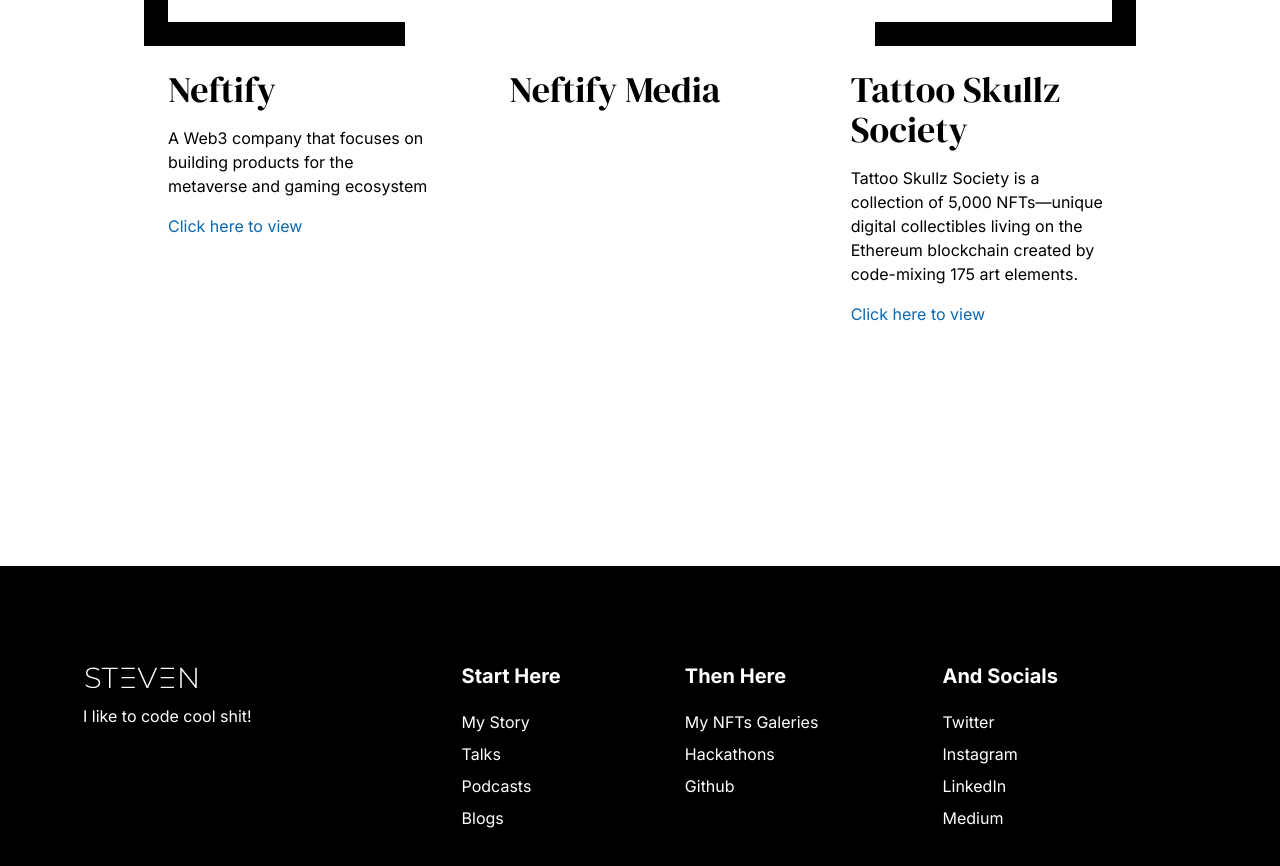
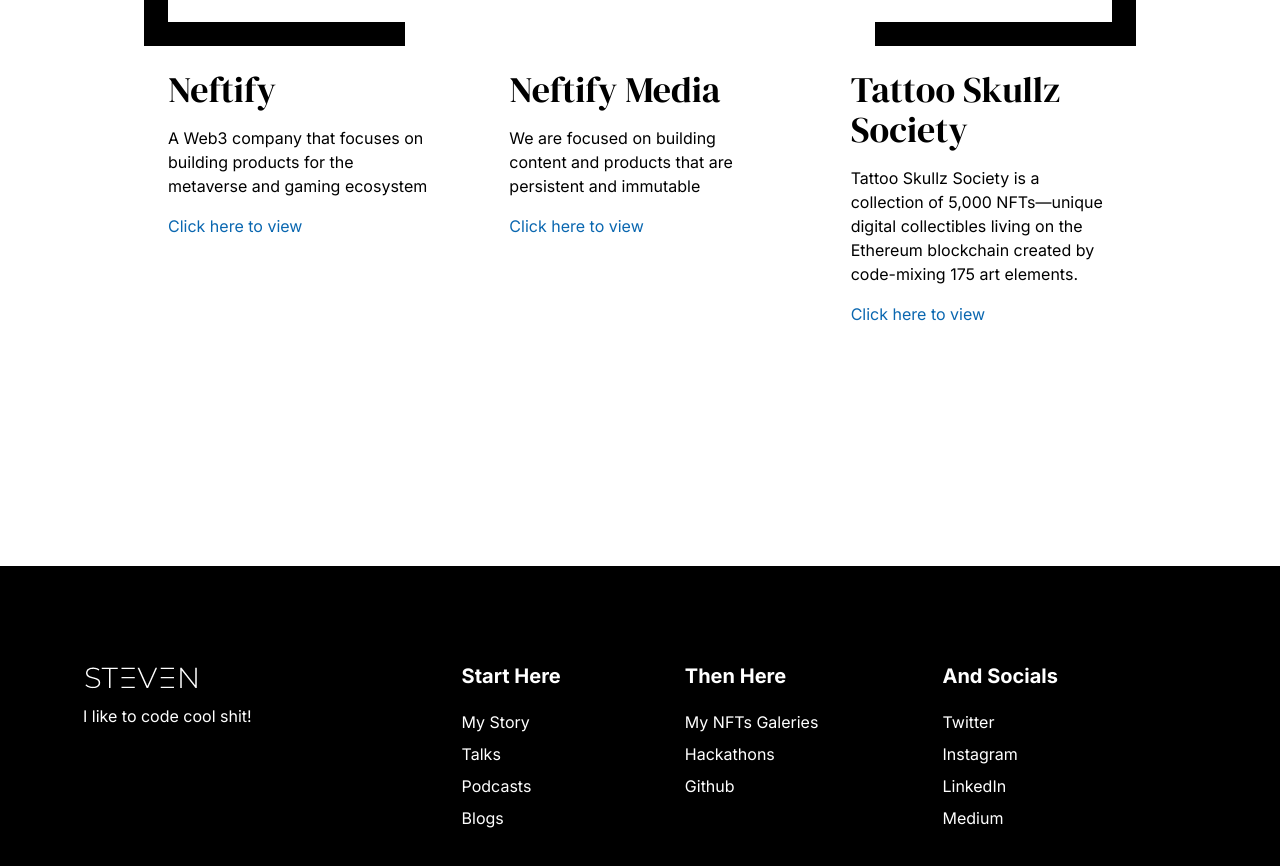
Before and after one commit to stevenlriv/stevenlriv-website, a Next.js app: page /projects in a window 1280 px wide. Shown: the part 792-1658 px from the top of the page. Built offline with nearby package versions, Linux system fonts and the light colour scheme.

Commit message:
Neftify Media Link

```diff
--- a/pages/projects.js
+++ b/pages/projects.js
@@ -48,8 +48,8 @@
               }}
               two={{
                 title: "Neftify Media",
-                description: "",
-                url: "",
+                description: "We are focused on building content and products that are persistent and immutable",
+                url: "https://neftify.media",
                 imageURL: "/images/projects/neftify-media-white.png",
               }}
               three={{
```
